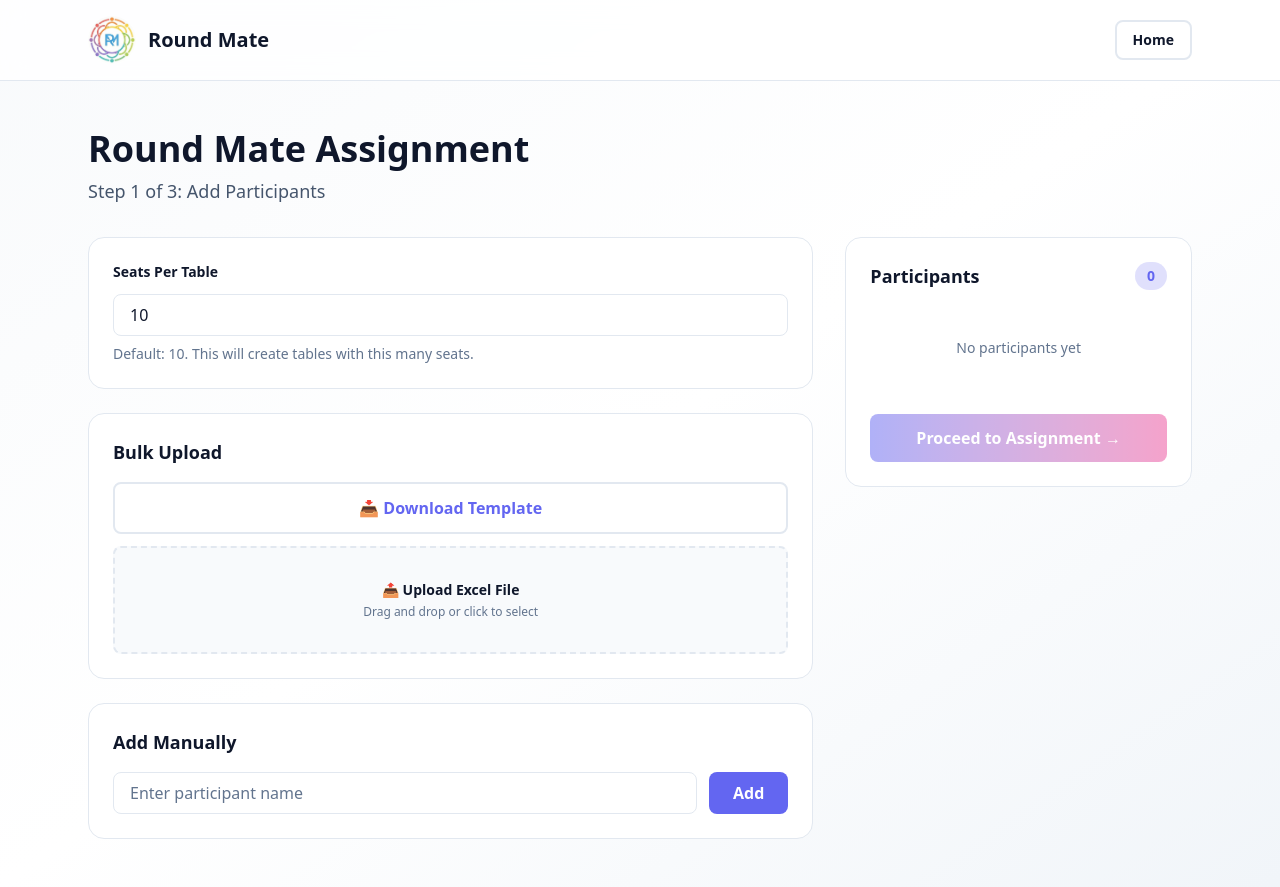
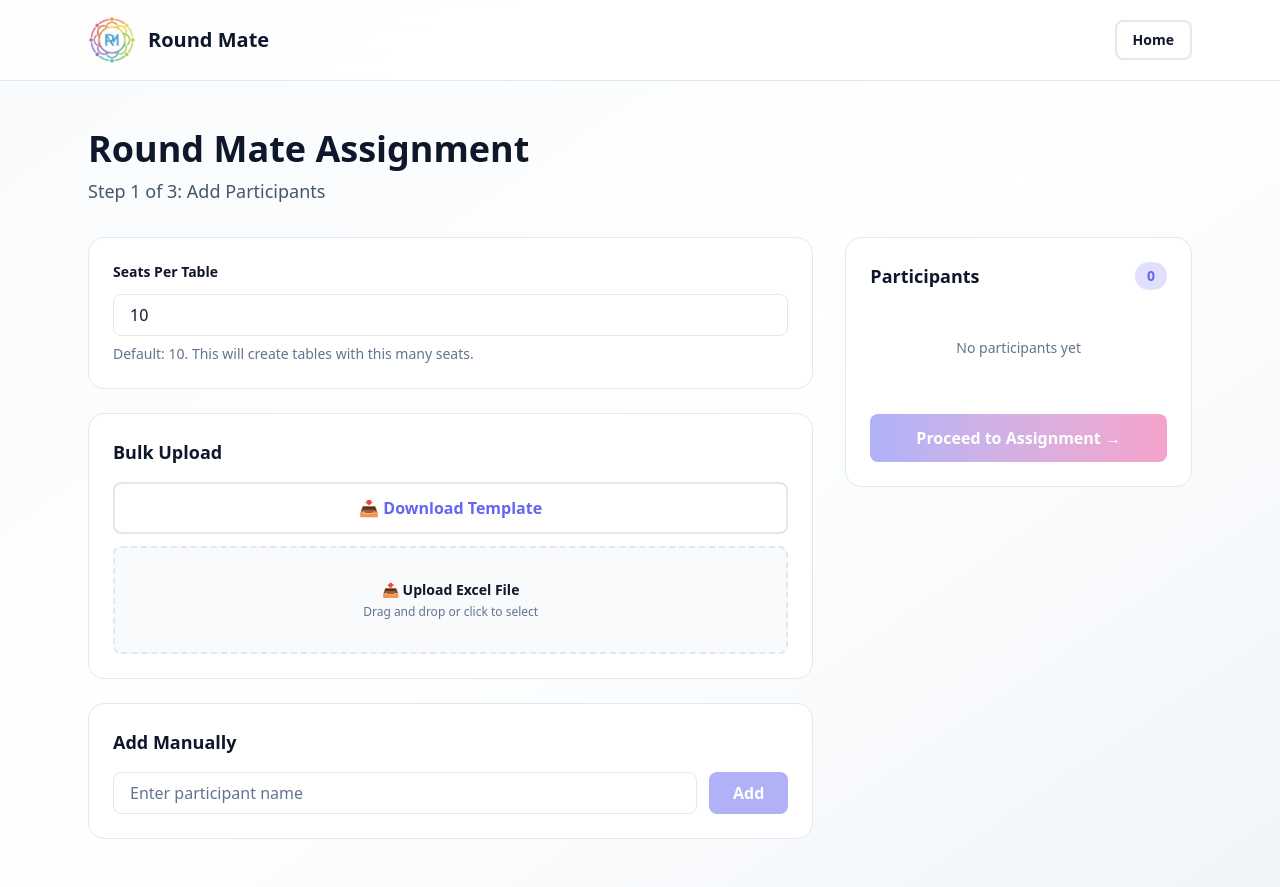
Before and after one commit to PrinceM13/round-mate, a Next.js app: page / in a window 1280 px wide. Both pictures are taken after a click on the button "Start Assignment →". Built offline with nearby package versions, Linux system fonts and the light colour scheme.

Commit message:
fix: disable add button when participant name is empty
- Add button now disabled until user enters a name
- Visual feedback with reduced opacity and not-allowed cursor
- Prevents accidental clicks and improves UX

```diff
--- a/src/components/InputStep.tsx
+++ b/src/components/InputStep.tsx
@@ -207,7 +207,8 @@ export function InputStep({ onNext }: InputStepProps) {
               />
               <button
                 onClick={handleAddParticipant}
-                className="bg-primary hover:bg-opacity-90 rounded-lg px-6 py-2 font-semibold text-white transition-all"
+                disabled={!newName.trim()}
+                className="bg-primary hover:bg-opacity-90 rounded-lg px-6 py-2 font-semibold text-white transition-all disabled:opacity-50 disabled:cursor-not-allowed"
               >
                 Add
               </button>
```
